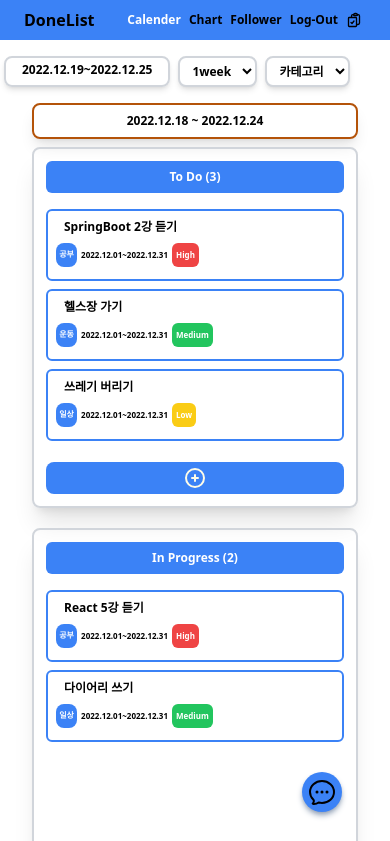
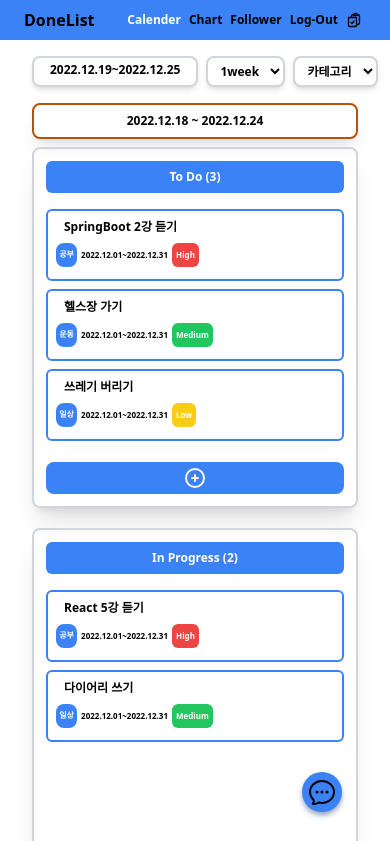
Before and after one commit to comko123/markup-copy, a Next.js app: page /calender in a window 390 px wide. Shown: the top 841 px of the page. Built offline with nearby package versions, Linux system fonts and the light colour scheme.

Commit message:
페이지 반응형 조정

```diff
--- a/src/pages/calender/index.tsx
+++ b/src/pages/calender/index.tsx
@@ -27,7 +27,7 @@ useLoginCheck(login)
 return(<>{enabled?
   <LayOut login={login}>
     <main className="mx-8 md:mx-16 lg:mx-24 mt-8 mb-20 lg:my-8 text-xs lg:text-md font-bold grid grid-cols-1">
-    <section className="flex -ml-8 md:ml-0" id="button_part">
+    <section className="flex -ml-1 md:ml-0" id="button_part">
        <div className="border-2 p-1 px-4 rounded-lg shadow-md border-gray-300 mx-1">2022.12.19~2022.12.25</div>
          <select name ="week" className="border-2 bg-white rounded-lg shadow-md  border-gray-300 p-1 px-2 mx-1 outline-none">
            <option value="1week">1week</option>
--- a/src/pages/index.tsx
+++ b/src/pages/index.tsx
@@ -24,7 +24,7 @@ const Home:NextPage = () => {
       {login?
        <main className="mx-8 md:mx-16 lg:mx-24 mt-8 mb-20 lg:my-8 text-xs lg:text-xs font-bold grid grid-cols-1">
 
-       <section className="flex mb-2 md:mb-0 -ml-6 md:ml-0" id="button_part">
+       <section className="flex mb-2 md:mb-0 -ml-1 md:ml-0" id="button_part">
        <div className="border-2 p-1 px-4 rounded-lg shadow-md border-gray-300 mx-1">2022.12.19~2022.12.25</div>
          <select name ="week" className="[&>*]:font-bold border-2 rounded-lg shadow-md bg-white border-gray-300 p-1 px-2 mx-1 outline-none">
            <option value="1week">1week</option>
```
